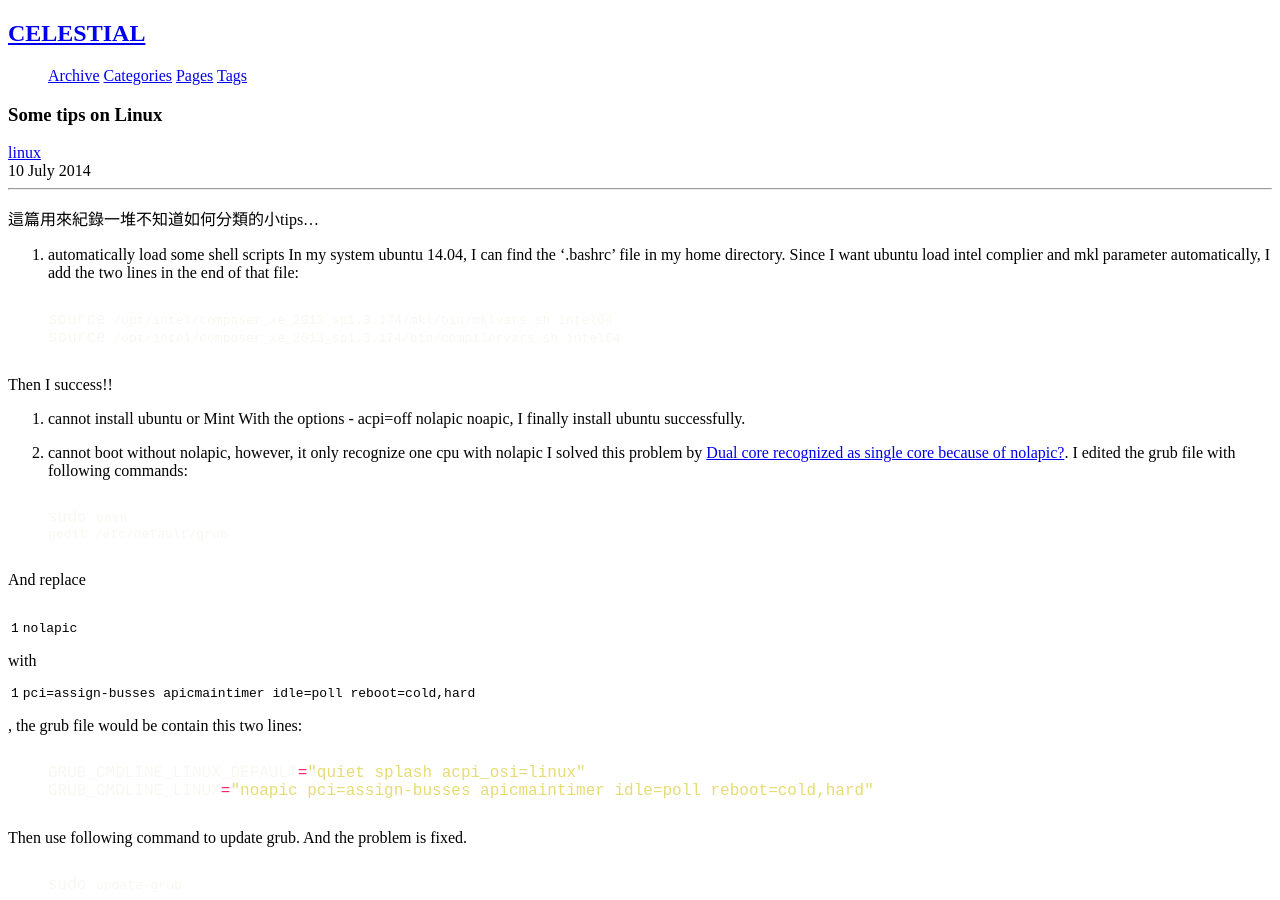
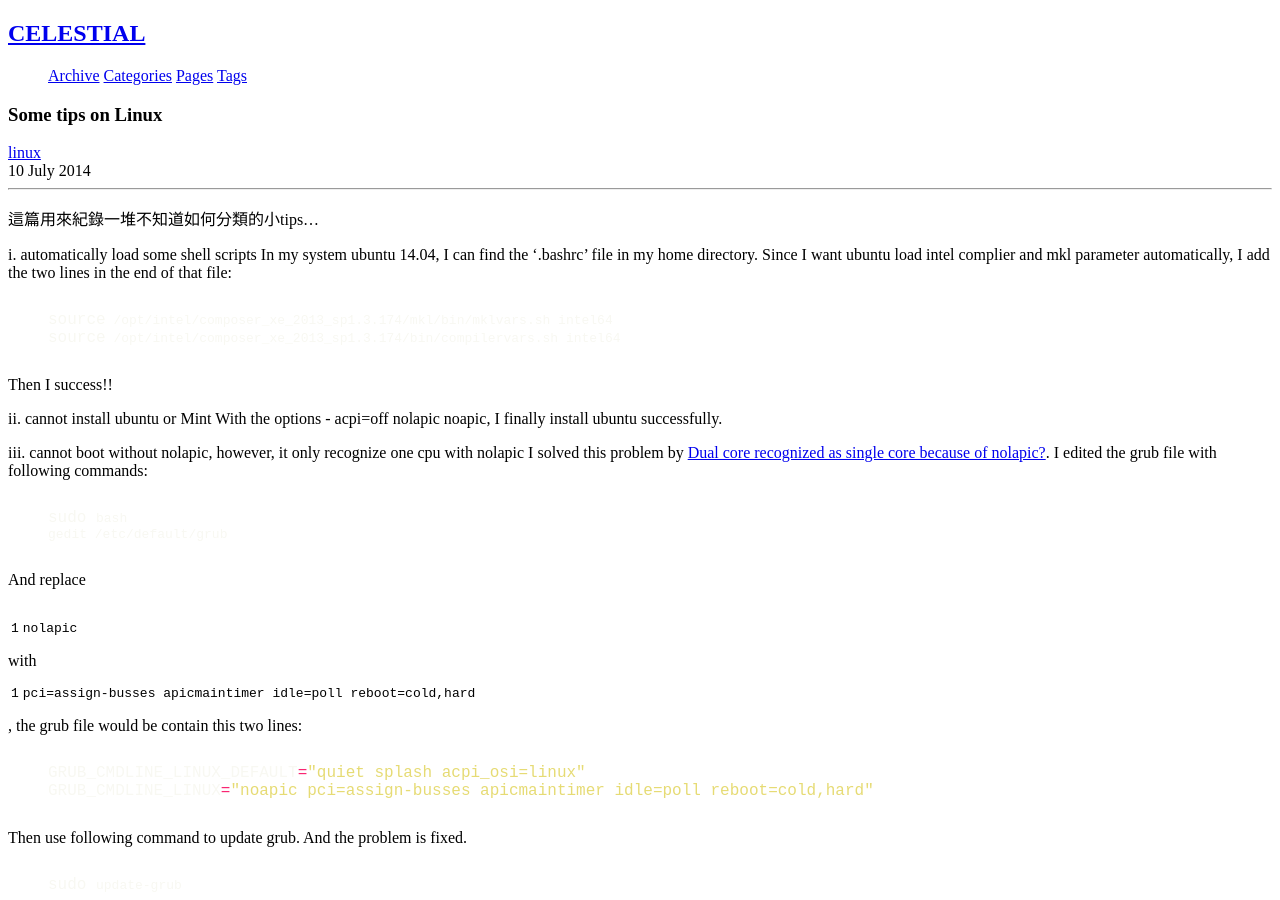
Before and after one commit to chengyucatch/chingchuan-chen.github.com, a Jekyll site: the page built from _posts/2014-07-10-Some-tips-on-linux.md, in a window 1280 px wide and 900 px high. Built offline with Jekyll 4.4.1, drawn with Linux system fonts in a browser that asks for light colours; nearby versions of some CDN libraries; library files that are not in the unit come from our copies; comment, search, counter and statistics services are not loaded.

Commit message:
new post

```diff
--- a/_posts/2014-07-10-Some-tips-on-linux.md
+++ b/_posts/2014-07-10-Some-tips-on-linux.md
@@ -25,10 +25,10 @@ source /opt/intel/composer_xe_2013_sp1.3.174/bin/compilervars.sh intel64
 
 Then I success!!
 
-2. cannot install ubuntu or Mint
+ii. cannot install ubuntu or Mint
 With the options - acpi=off nolapic noapic, I finally install ubuntu successfully.
 
-3. cannot boot without nolapic, however, it only recognize one cpu with nolapic
+iii. cannot boot without nolapic, however, it only recognize one cpu with nolapic
 I solved this problem by [Dual core recognized as single core because of nolapic?](http://ubuntuforums.org/showthread.php?t=1084622).
 I edited the grub file with following commands:
 
```
Also changed, not shown: other parts of _posts/2014-07-10-Some-tips-on-linux.md (+1 -1 lines).
